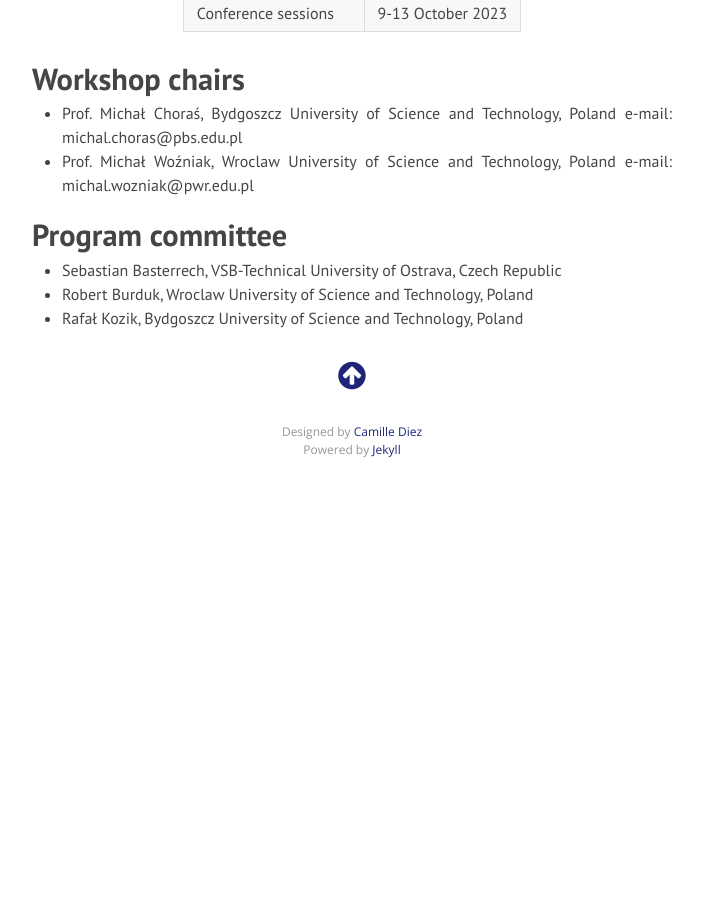
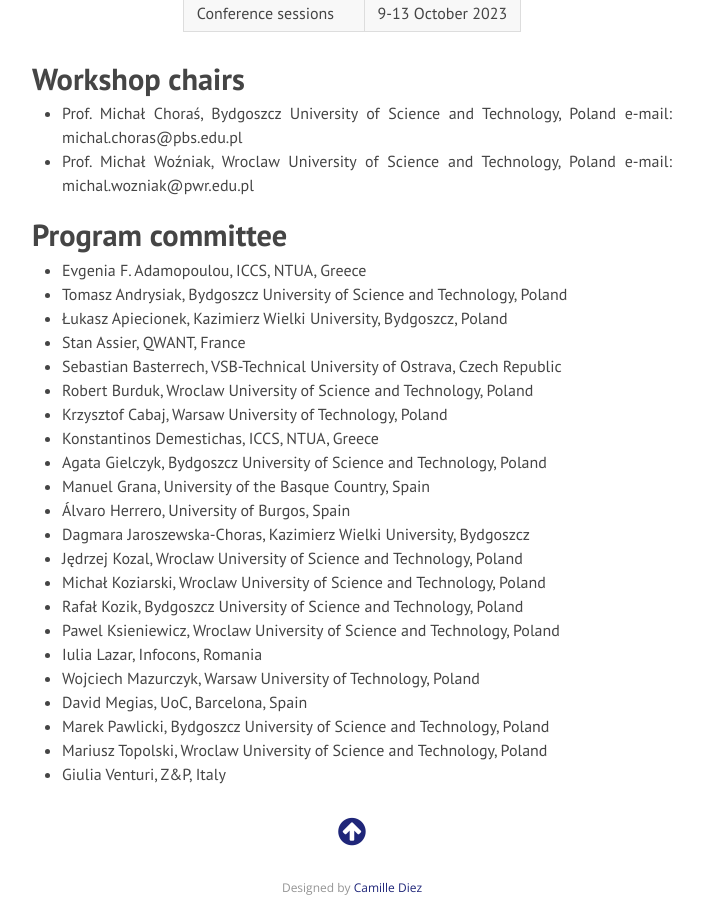
Before and after one commit to disa-iccs/disa-icss.github.io, a Jekyll site: the page built from index.md, in a window 1280 px wide and 900 px high, scrolled down 1836 px. Shown: the whole window, without its empty margins (288-991 px from the left). Built offline with Jekyll 4.4.1, drawn with Linux system fonts in a browser that asks for light colours; nearby versions of some CDN libraries; before the commit the page ends 2331 px from its top, so only the background shows below that; some of the changed text lies outside the part shown.

Commit message:
Update index.md

```diff
--- a/index.md
+++ b/index.md
@@ -120,15 +120,89 @@ e-mail: cdemest@cn.ntua.gr
 
 # Program committee
 <ul>
+ <li>
+ Evgenia F. Adamopoulou, ICCS, NTUA, Greece
+</li>
+
 <li>
+Tomasz Andrysiak, Bydgoszcz University of Science and Technology, Poland
+</li>
+
+ <li>
+ Łukasz Apiecionek, Kazimierz Wielki University, Bydgoszcz, Poland
+</li>
+
+ <li>
+  Stan Assier, QWANT, France
+</li>
+
+ <li>
     Sebastian Basterrech, VSB-Technical University of Ostrava, Czech Republic
 </li>
  <li>
     Robert Burduk, Wroclaw University of Science and Technology, Poland
 </li>
+
+ <li>
+  Krzysztof Cabaj, Warsaw University of Technology, Poland
+</li>
+
+ <li>
+  Konstantinos Demestichas, ICCS, NTUA, Greece
+</li>
+
+  <li>
+   Agata Gielczyk, Bydgoszcz University of Science and Technology, Poland
+</li>
+
+  <li>
+   Manuel Grana, University of the Basque Country, Spain
+</li>
+
+  <li>
+   Álvaro Herrero, University of Burgos, Spain
+</li>
+ <li>
+  Dagmara Jaroszewska-Choras, Kazimierz Wielki University, Bydgoszcz
+</li>
+ <li>
+  Jędrzej Kozal, Wroclaw University of Science and Technology, Poland
+</li>
+<li>
+  Michał Koziarski, Wroclaw University of Science and Technology, Poland
+</li>
+
  <li>
  Rafał Kozik, Bydgoszcz University of Science and Technology, Poland
 </li>
+
+
+  <li>
+   Pawel Ksieniewicz, Wroclaw University of Science and Technology, Poland
+</li>
+
+  <li>
+   Iulia Lazar, Infocons, Romania
+</li>
+
+  <li>
+   Wojciech Mazurczyk, Warsaw University of Technology, Poland
+</li>
+
+  <li>
+   David Megias, UoC, Barcelona, Spain
+</li>
+
+  <li>
+   Marek Pawlicki, Bydgoszcz University of Science and Technology, Poland
+</li>
+  <li>
+   Mariusz Topolski, Wroclaw University of Science and Technology, Poland
+</li>
+  <li>
+   Giulia Venturi, Z&P, Italy
+</li>
+
 </ul>
 <!--
 <ul>
```
Also changed, not shown: other parts of index.md (+1 -1 lines).
